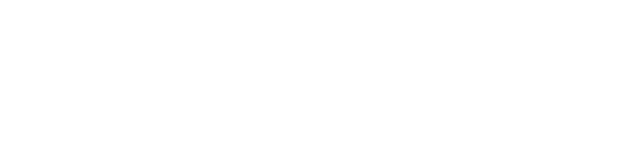
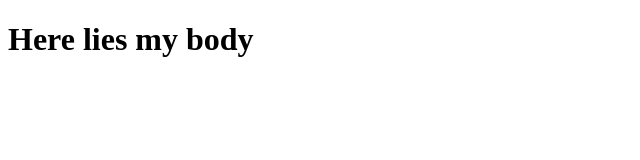
Before and after one commit to cc3692/IDM-221, a plain HTML site: page File1.html in a window 1280 px wide. Shown: the whole page, without its empty margins (0-640 px from the left). Drawn offline with Linux system fonts and the light colour scheme.

```diff
--- a/File1.html
+++ b/File1.html
@@ -7,6 +7,8 @@
     <title>Document</title>
 </head>
 <body>
-    <h1></h1>
+    <h1>
+        Here lies my body
+    </h1>
 </body>
 </html>
```
Also changed, not shown: 1 other file.
